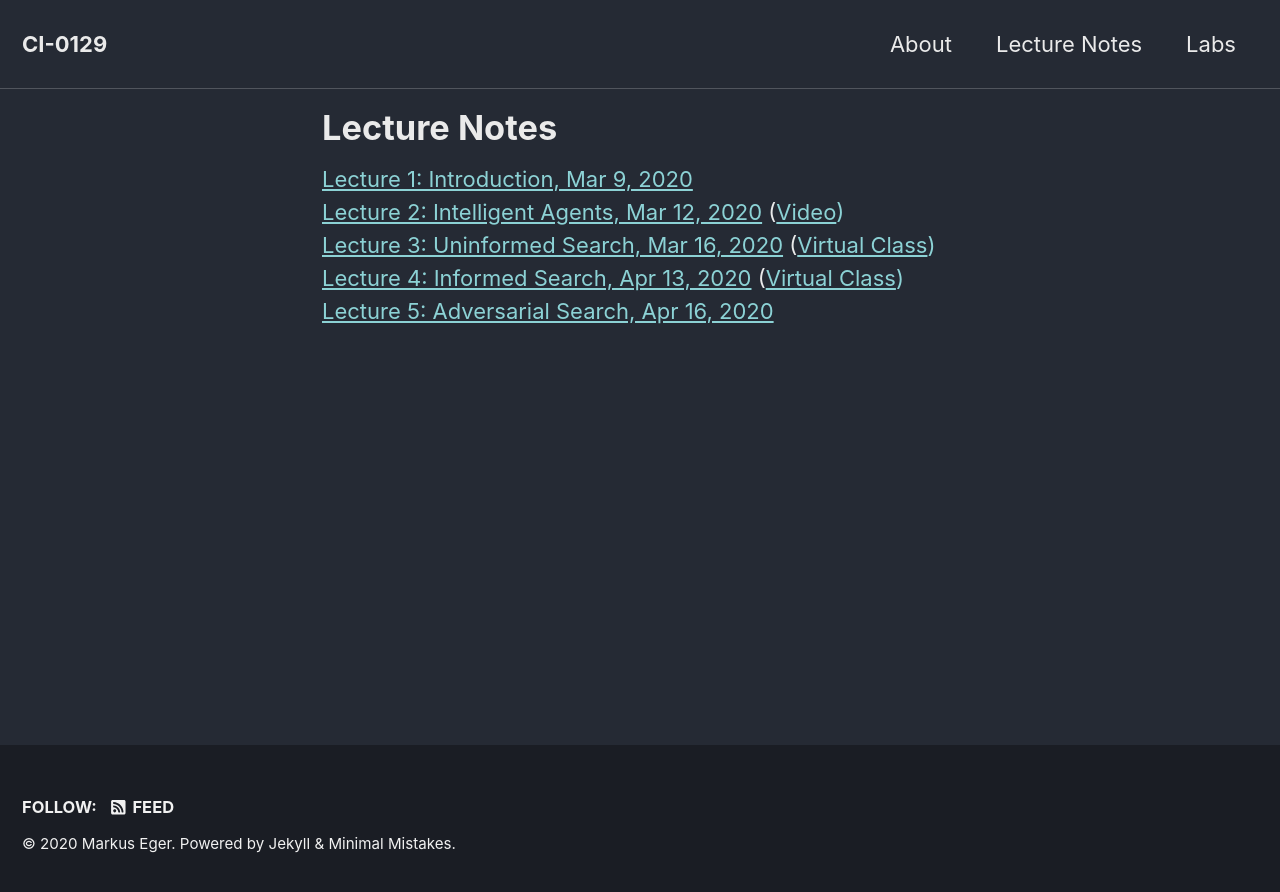
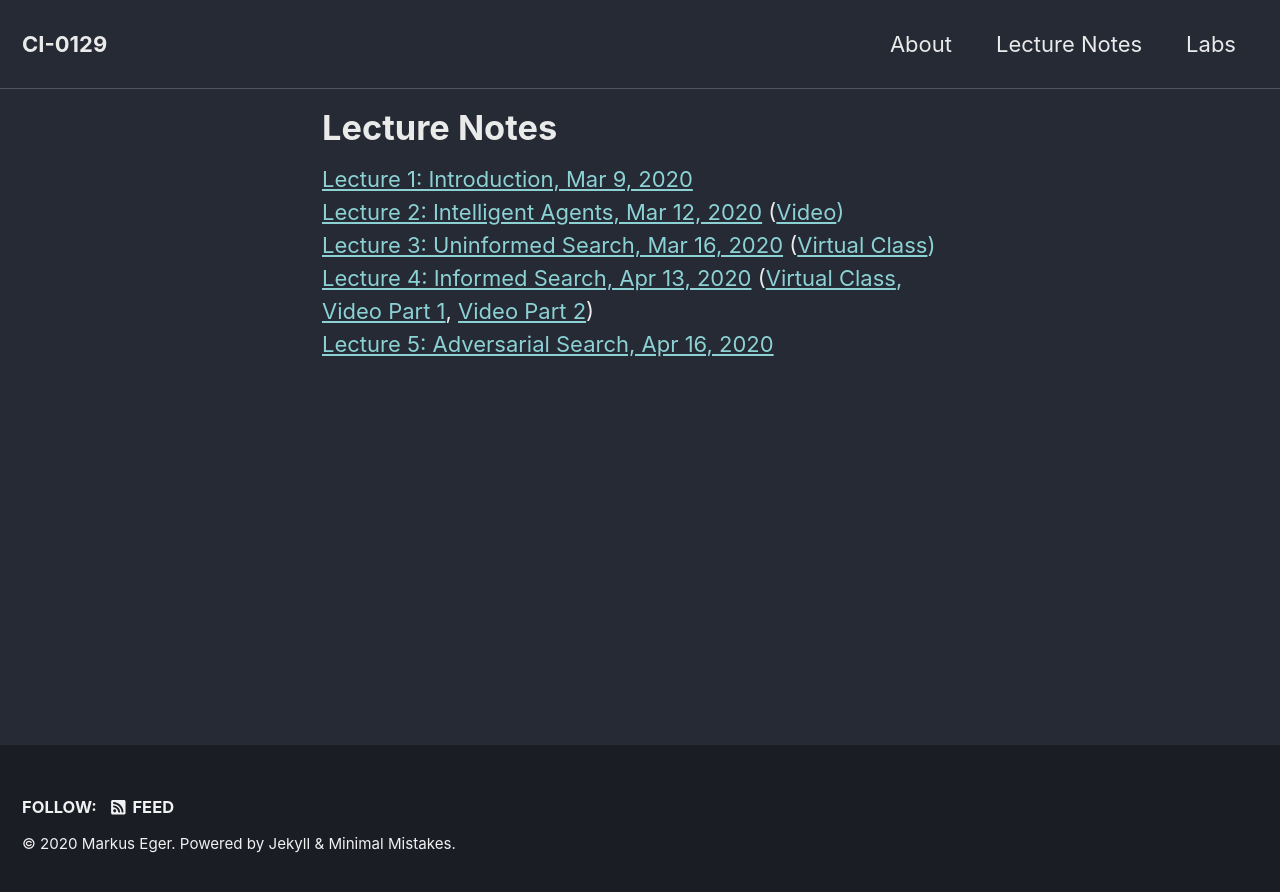
Before and after one commit to yawgmoth/CI-0129, a Jekyll site: the page built from _pages/slides.html, in a window 1280 px wide. Shown: the top 892 px of the page. Built offline with Jekyll 4.4.1, drawn with Linux system fonts in a browser that asks for light colours; cached includes are drawn as plain includes; nearby versions of some CDN libraries.

Commit message:
add video links

```diff
--- a/_pages/slides.html
+++ b/_pages/slides.html
@@ -11,5 +11,5 @@ categories: [frontpage]
 <a href="lecture1.html">Lecture 1: Introduction, Mar 9, 2020</a><br/>
 <a href="lecture2.html">Lecture 2: Intelligent Agents, Mar 12, 2020</a>  (<a href="https://www.youtube.com/watch?v=Zqlb_Ouynaw">Video<a/>)<br/>
 <a href="lecture3.html">Lecture 3: Uninformed Search, Mar 16, 2020</a> (<a href="/CI-0129/classes/class3.html">Virtual Class<a/>)<br/>
-<a href="lecture4.html">Lecture 4: Informed Search, Apr 13, 2020</a> (<a href="/CI-0129/classes/class3.html">Virtual Class<a/>)<br/>
+<a href="lecture4.html">Lecture 4: Informed Search, Apr 13, 2020</a> (<a href="/CI-0129/classes/class3.html">Virtual Class<a/>, <a href="https://www.youtube.com/watch?v=012MT83q6GY">Video Part 1</a>, <a href="https://www.youtube.com/watch?v=YuIMTVbvvXA">Video Part 2</a>)<br/>
 <a href="lecture5.html">Lecture 5: Adversarial Search, Apr 16, 2020</a>
```
